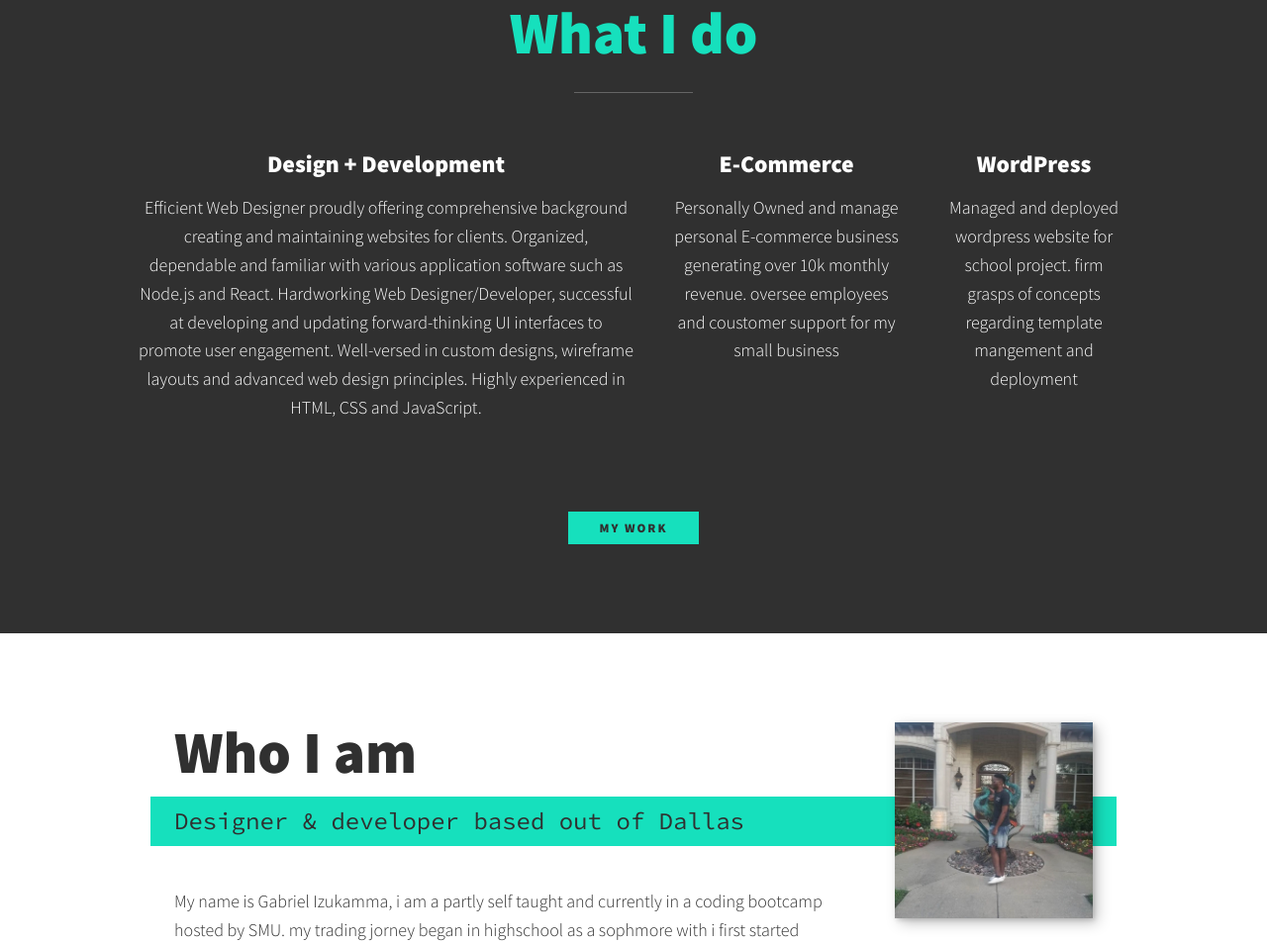
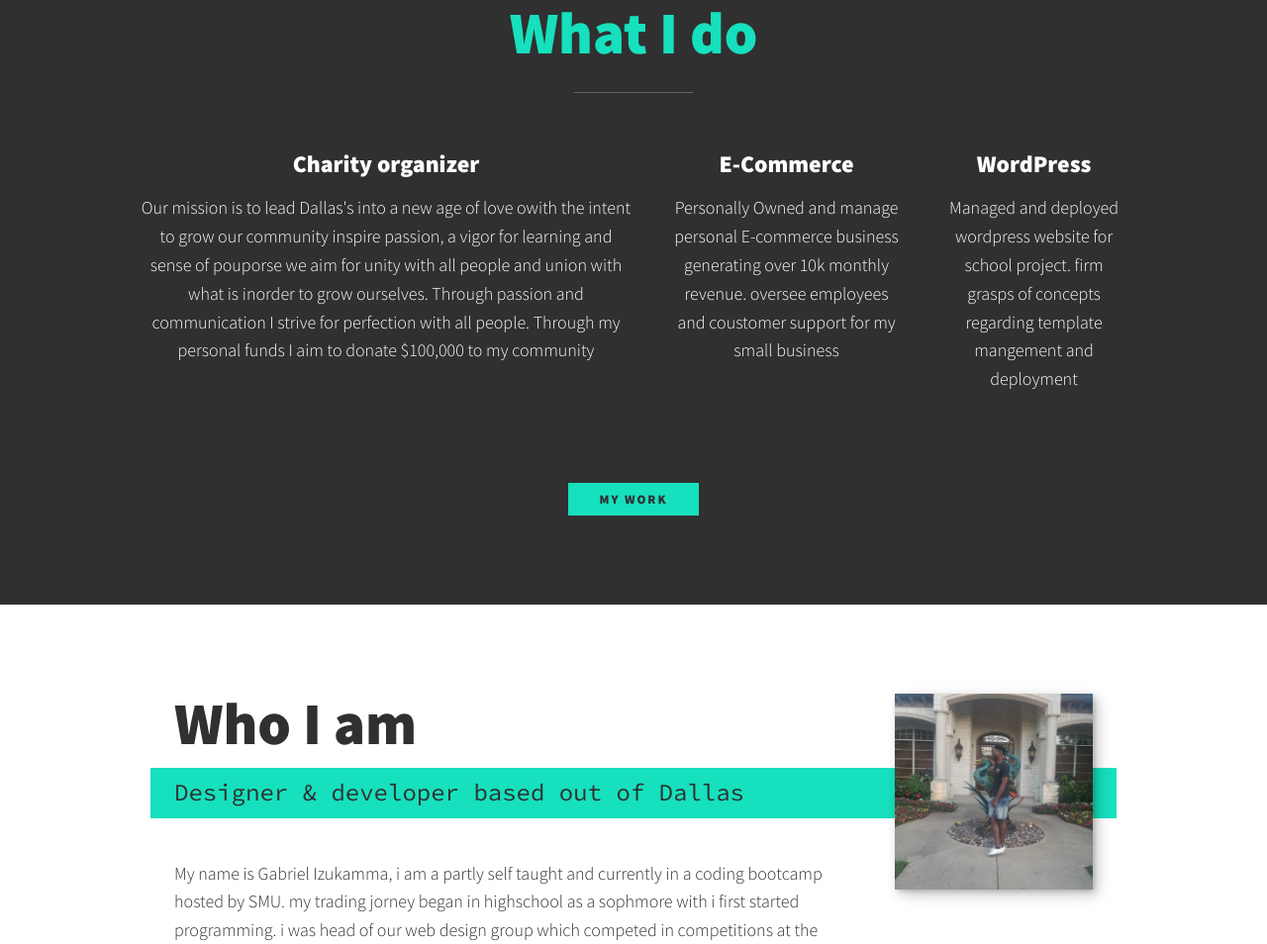
Before and after one commit to Izukamma/portfolio, a plain HTML site: page index.html in a window 1280 px wide. Shown: the part 805-1759 px from the top of the page at 99% size. Drawn offline with nearby package versions, Linux system fonts and the light colour scheme.

Commit message:
Update index.html

```diff
--- a/index.html
+++ b/index.html
@@ -59,8 +59,8 @@
         <h2 class="section__title section__title--services">What I do</h2>
         <div class="services">
             <div class="service">
-                <h3>Design + Development</h3>
-                <p>Efficient Web Designer proudly offering comprehensive background creating and maintaining websites for clients. Organized, dependable and familiar with various application software such as Node.js and React. Hardworking Web Designer/Developer, successful at developing and updating forward-thinking UI interfaces to promote user engagement. Well-versed in custom designs, wireframe layouts and advanced web design principles. Highly experienced in HTML, CSS and JavaScript.</p>
+                <h3>Charity organizer</h3>
+                <p>Our mission is to lead Dallas's into a new age of love owith the intent to grow our community inspire passion, a vigor for learning and sense of pouporse we aim for unity with all people and  union with what is inorder to grow ourselves. Through passion and communication I strive for perfection with all people. Through my personal funds I aim to donate $100,000 to my community </p>
             </div> <!-- / service -->
 
             <div class="service">
```
